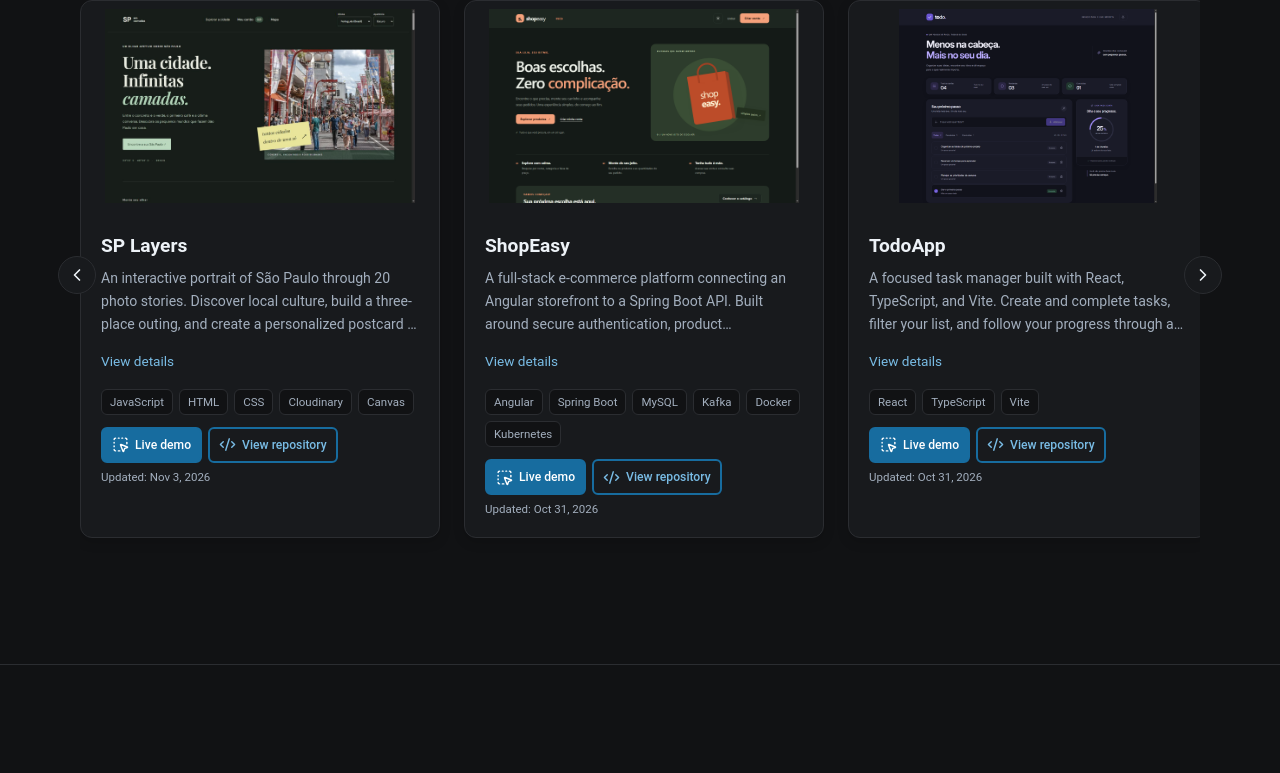
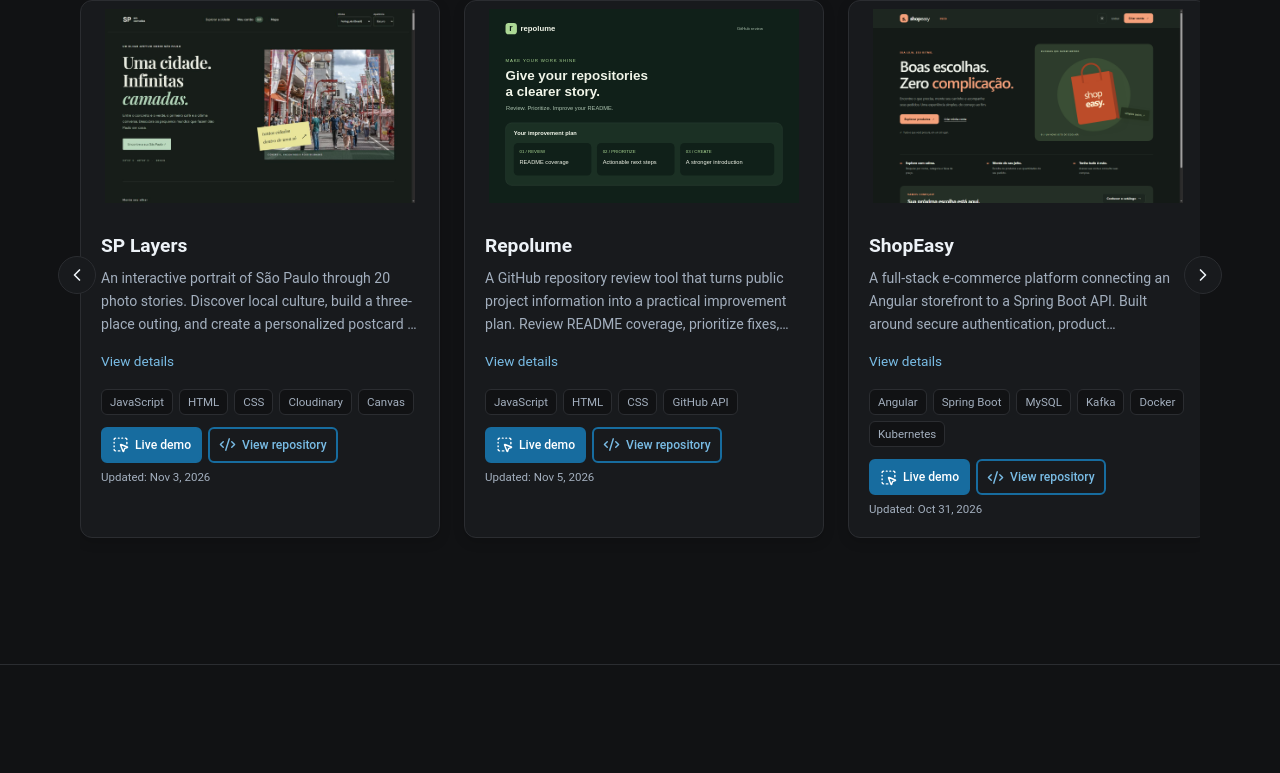
Before and after one commit to VictorMoni/Portfolio, a React (Vite) app: page / in a window 1280 px wide. Shown: the part 3534-4307 px from the top of the page. Built offline with nearby package versions, Linux system fonts and the light colour scheme.

Commit message:
feat: showcase Repolume beside SP Layers (#32)

```diff
--- a/src/data/projects.ts
+++ b/src/data/projects.ts
@@ -1,3 +1,5 @@
+import repolumeImage from "../assets/covers/repolume-dark.svg";
+import repolumeImageLight from "../assets/covers/repolume-light.svg";
 import type { ProjectData } from "../types/project";
 import spLayersImage from "../assets/covers/sp-layers-home-dark.png";
 import spLayersImageLight from "../assets/covers/sp-layers-home-light.png";
@@ -24,6 +26,17 @@ export const sideProjects = [
     lastUpdated: "2026-11-03",
     liveLink: "https://sp-layers.vercel.app/",
     repoLink: "https://github.com/VictorMoni/sao-paulo-in-layers",
+  },
+  {
+    cover: repolumeImage,
+    lightCover: repolumeImageLight,
+    title: "Repolume",
+    description: "A GitHub repository review tool that turns public project information into a practical improvement plan. Review README coverage, prioritize fixes, and generate a README in Portuguese, English, or Spanish.",
+    engineeringFocus: "Built with vanilla JavaScript and the GitHub REST API, with browser-saved selections, Markdown exports, light and dark themes, and keyboard-accessible controls. Public repositories can be reviewed without signing in.",
+    technologies: ["JavaScript", "HTML", "CSS", "GitHub API"],
+    lastUpdated: "2026-11-05",
+    liveLink: "https://repolume-review.vercel.app",
+    repoLink: "https://github.com/VictorMoni/repolume",
   },
   {
     cover: shopEasyImage,
--- a/src/i18n/translations.json
+++ b/src/i18n/translations.json
@@ -514,5 +514,13 @@
   "Built for the Cloudinary Mini-Hack with image transformations prepared once and served locally to protect quota during visits. Includes a before-and-after comparison, Google Maps routes, discovery quizzes, and PNG postcards composed on the device without accounts or secret keys.": {
     "pt": "Criado para o Cloudinary Mini-Hack, com transformações de imagens preparadas uma vez e servidas pelo próprio app para proteger a quota durante as visitas. Inclui comparador de antes e depois, rotas no Google Maps, quiz de descobertas e cartões PNG criados no dispositivo, sem contas ou chaves secretas.",
     "es": "Creado para el Cloudinary Mini-Hack, con transformaciones de imágenes preparadas una vez y servidas por la propia aplicación para proteger la cuota durante las visitas. Incluye comparación de antes y después, rutas en Google Maps, preguntas de descubrimiento y postales PNG creadas en el dispositivo, sin cuentas ni claves secretas."
+  },
+  "A GitHub repository review tool that turns public project information into a practical improvement plan. Review README coverage, prioritize fixes, and generate a README in Portuguese, English, or Spanish.": {
+    "pt": "Uma ferramenta de revisão de repositórios GitHub que transforma informações públicas dos projetos em um plano prático de melhorias. Avalie a cobertura do README, priorize ajustes e gere um README em português, inglês ou espanhol.",
+    "es": "Una herramienta de revisión de repositorios GitHub que convierte la información pública de los proyectos en un plan práctico de mejoras. Revisa la cobertura del README, prioriza ajustes y genera un README en portugués, inglés o español."
+  },
+  "Built with vanilla JavaScript and the GitHub REST API, with browser-saved selections, Markdown exports, light and dark themes, and keyboard-accessible controls. Public repositories can be reviewed without signing in.": {
+    "pt": "Desenvolvido com JavaScript puro e a API REST do GitHub, com seleções salvas no navegador, exportação em Markdown, temas claro e escuro e controles acessíveis por teclado. Permite revisar repositórios públicos sem fazer login.",
+    "es": "Desarrollado con JavaScript puro y la API REST de GitHub, con selecciones guardadas en el navegador, exportación en Markdown, temas claro y oscuro y controles accesibles por teclado. Permite revisar repositorios públicos sin iniciar sesión."
   }
 }
```
Also changed, not shown: src/assets/covers/repolume-dark.svg (added), src/assets/covers/repolume-light.svg (added).
